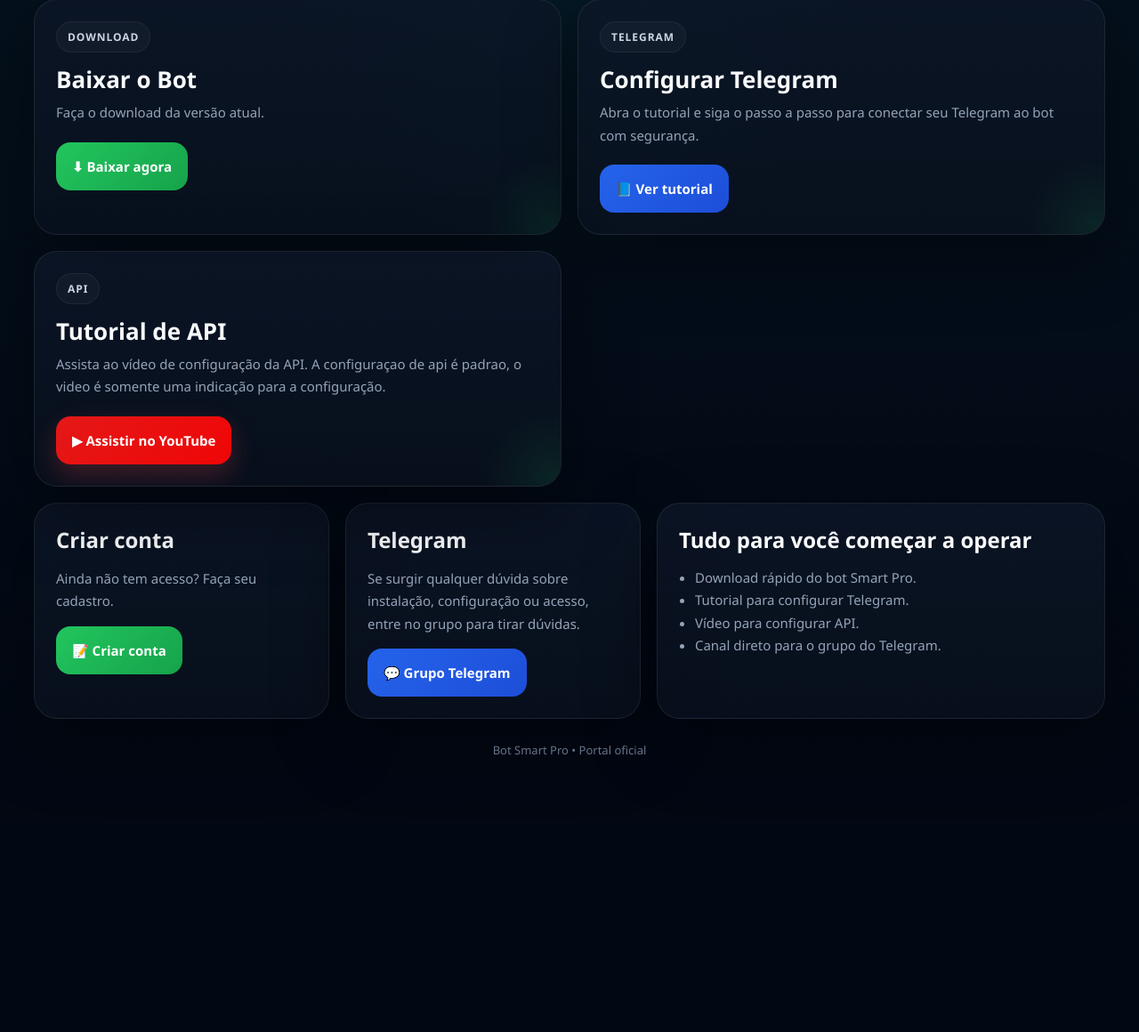
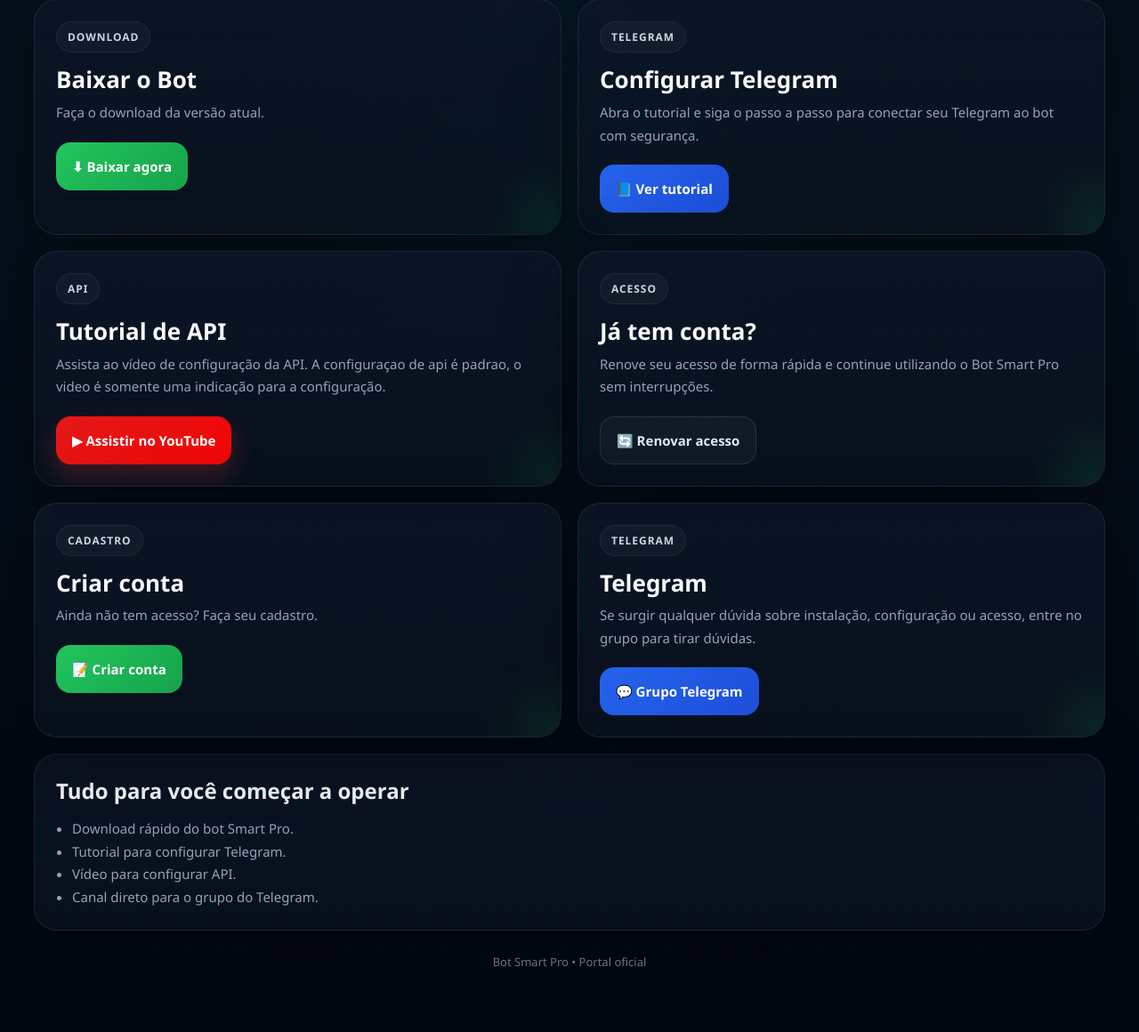
Before and after one commit to vinici459/botsmartpro, a FastAPI app: page / in a window 1280 px wide. Shown: the part 961-2121 px from the top of the page at 89% size. Before the commit the page ends 1809 px from the top, so only its background shows below. Run offline with FastAPI, Linux system fonts and the light colour scheme; parts of the project's set-up code (start-up, migrations or seed data) failed here and were passed over; some libraries are stand-ins or nearby versions.

Commit message:
fix votacao templateresponse

```diff
--- a/templates/portal.html
+++ b/templates/portal.html
@@ -416,7 +416,12 @@ a{color:inherit}
 }
 
 .binance-slide img{
-  animation:slowZoom 10s ease-in-out forwards;
+  animation:none;
+  object-fit:cover;
+  object-position:center center;
+  image-rendering:auto;
+  backface-visibility:hidden;
+  transform:translateZ(0);
 }
 
 .binance-slide::before{
@@ -622,9 +627,6 @@ a{color:inherit}
 
 .support{
   margin-top:18px;
-  display:grid;
-  grid-template-columns:1.15fr .85fr;
-  gap:18px;
 }
 
 .support-box,
@@ -655,16 +657,6 @@ a{color:inherit}
   padding-left:18px;
 }
 
-.support-top{
-  display:grid;
-  grid-template-columns:1fr 1fr;
-  gap:18px;
-}
-
-.full-width{
-  width:100%;
-}
-
 .footer{
   margin-top:26px;
   text-align:center;
@@ -677,12 +669,6 @@ a{color:inherit}
   .support{grid-template-columns:1fr}
   .hero-visual{margin-top:8px}
   .visual-shell{max-width:560px; margin:0 auto}
-}
-
-@media (max-width:1080px){
-  .support-top{
-    grid-template-columns:1fr;
-  }
 }
 
 @media (max-width: 780px){
@@ -758,7 +744,7 @@ a{color:inherit}
               <img src="/static/votacao-banner.png" alt="Banner da votação">
               <span class="fx vote-aura"></span>
               <span class="fx vote-scanline"></span>
-              <div class="vote-overlay">Está rolando uma votação acirrada. Não fique de fora — clique aqui e participe.</div>
+              <div class="vote-overlay">Está rolando uma votação acirrada. Não fique de fora — clique aqui e participe agora.</div>
             </a>
 
             <div class="slide binance-slide" data-time="10000">
@@ -807,39 +793,39 @@ a{color:inherit}
           <a class="btn btn-red" href="https://www.youtube.com/watch?v=3J7AFW8uN0o&t=29s" target="_blank" rel="noopener noreferrer">▶ Assistir no YouTube</a>
         </div>
       </article>
-    </section>
 
-    <section class="support" id="suporte">
+      <article class="card">
+        <span class="eyebrow">Acesso</span>
+        <h4>Já tem conta?</h4>
+        <p>Renove seu acesso de forma rápida e continue utilizando o Bot Smart Pro sem interrupções.</p>
+        <div class="actions">
+          <a class="btn btn-dark" href="/renovar">🔄 Renovar acesso</a>
+        </div>
+      </article>
 
-      <!-- LINHA DE CIMA -->
-      <div class="support-top">
-
-        <!-- CRIAR CONTA -->
-        <div class="support-box">
+      <article class="card">
+        <span class="eyebrow">Cadastro</span>
         <h4>Criar conta</h4>
         <p>Ainda não tem acesso? Faça seu cadastro.</p>
         <div class="actions">
           <a class="btn btn-green" href="/cadastro?key={{ signup_key }}">📝 Criar conta</a>
         </div>
-        </div>
+      </article>
 
-        <!-- TELEGRAM -->
-        <div class="support-box">
+      <article class="card">
+        <span class="eyebrow">Telegram</span>
         <h4>Telegram</h4>
         <p>
           Se surgir qualquer dúvida sobre instalação, configuração ou acesso, entre no grupo para tirar dúvidas.
         </p>
         <div class="actions">
-            <a class="btn btn-blue" href="https://t.me/+sxqR0hhJsGViYWMx" target="_blank" rel="noopener noreferrer">
-              💬 Grupo Telegram
-            </a>
+          <a class="btn btn-blue" href="https://t.me/+sxqR0hhJsGViYWMx" target="_blank" rel="noopener noreferrer">💬 Grupo Telegram</a>
         </div>
-        </div>
+      </article>
+    </section>
 
-      </div>
-
-      <!-- LINHA DE BAIXO -->
-      <div class="info-box full-width">
+    <section class="support" id="suporte">
+      <div class="info-box">
         <h4>Tudo para você começar a operar</h4>
         <ul>
           <li>Download rápido do bot Smart Pro.</li>
@@ -848,7 +834,6 @@ a{color:inherit}
           <li>Canal direto para o grupo do Telegram.</li>
         </ul>
       </div>
-
     </section>
 
     <div class="footer">
```
Lines whose indentation alone changed are shown as unchanged.
